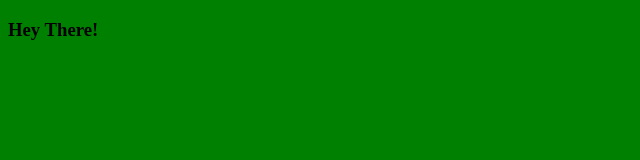
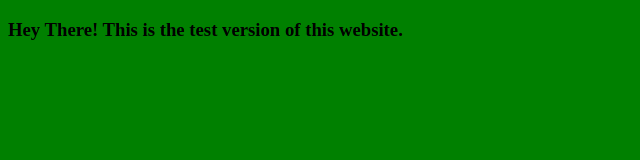
Before and after one commit to Vikashgathala/vikashgathala.github.io, a plain HTML site: page index.html in a window 1280 px wide. Shown: the whole page, without its empty margins (0-640 px from the left). Drawn offline with Linux system fonts and the light colour scheme.

Commit message:
change in the index file

```diff
--- a/index.html
+++ b/index.html
@@ -5,7 +5,7 @@
     </head>
     <body bgcolor="green">
         <h3>
-            Hey There!
+            Hey There! This is the test version of this website.
         </h3>
     </body>
 </html>
```
